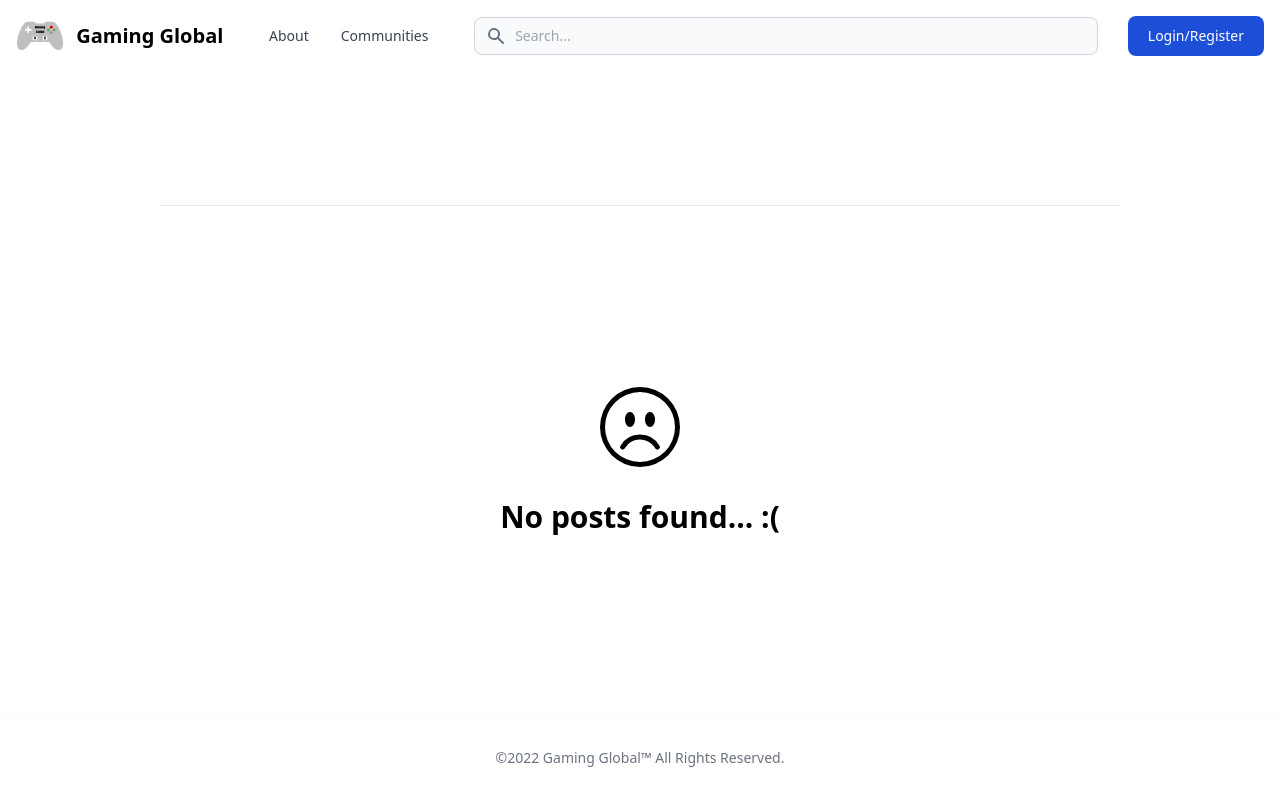
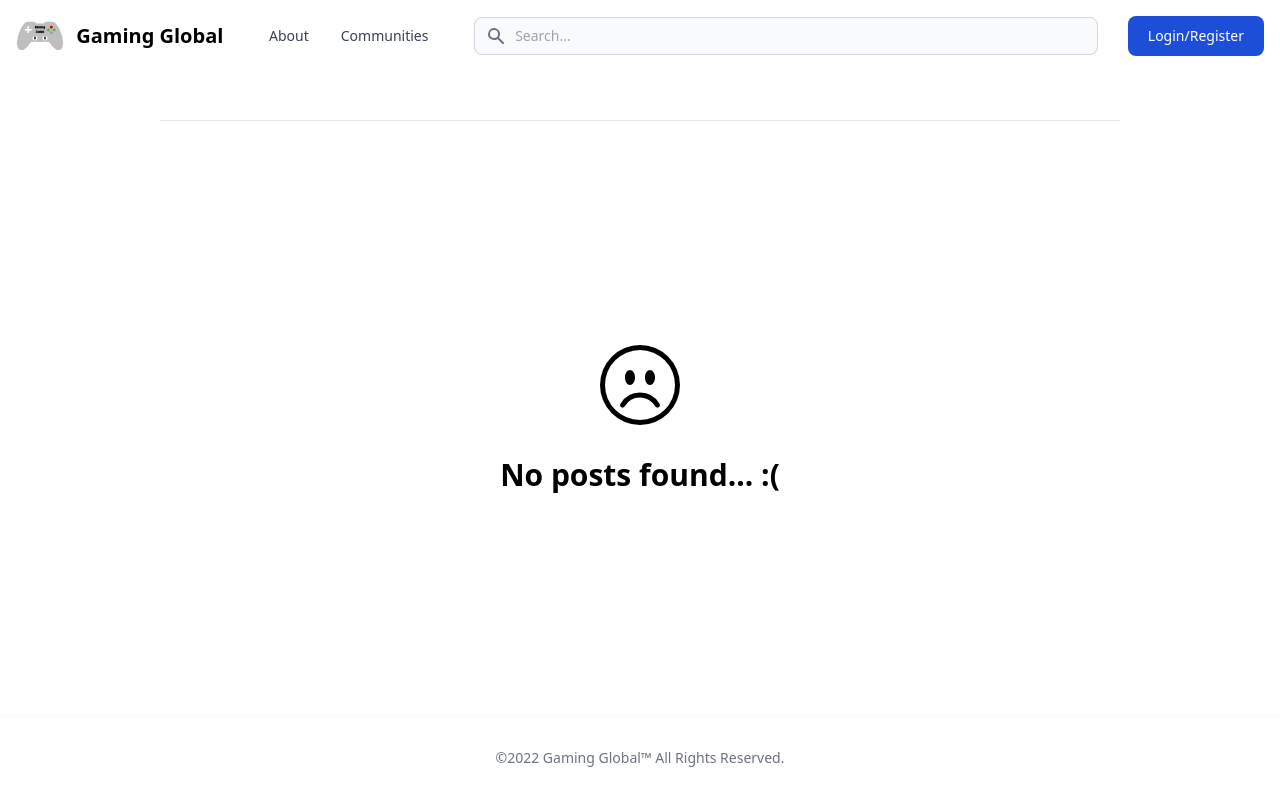
Before and after one commit to JuanPablo2655/3155_Final, a Flask app: page /community/1 in a window 1280 px wide. Run offline with Flask 3, Linux system fonts and the light colour scheme; parts of the project's set-up code (start-up, migrations or seed data) failed here and were passed over; some libraries are stand-ins or nearby versions.

Commit message:
Revert "Dont ignore actual fixed 👿 "

```diff
--- a/templates/community.html
+++ b/templates/community.html
@@ -84,7 +84,7 @@
 {% endif %}
 </div>
 {% if not posts %}
-<section class="flex flex-col items-center h-auto p-16 dark:bg-gray-900 dark:text-gray-100">
+<section class="flex items-center h-full p-16 dark:bg-gray-900 dark:text-gray-100">
 	<div class="container flex flex-col items-center justify-center px-5 mx-auto my-8">
 		<svg class="dark:block hidden" xmlns="http://www.w3.org/2000/svg" width="80" height="80" fill="white"
 			class="bi bi-emoji-frown-fill" viewBox="0 0 16 16">
```
Also changed, not shown: IMG_0880.jpg (deleted), 1 other file.
